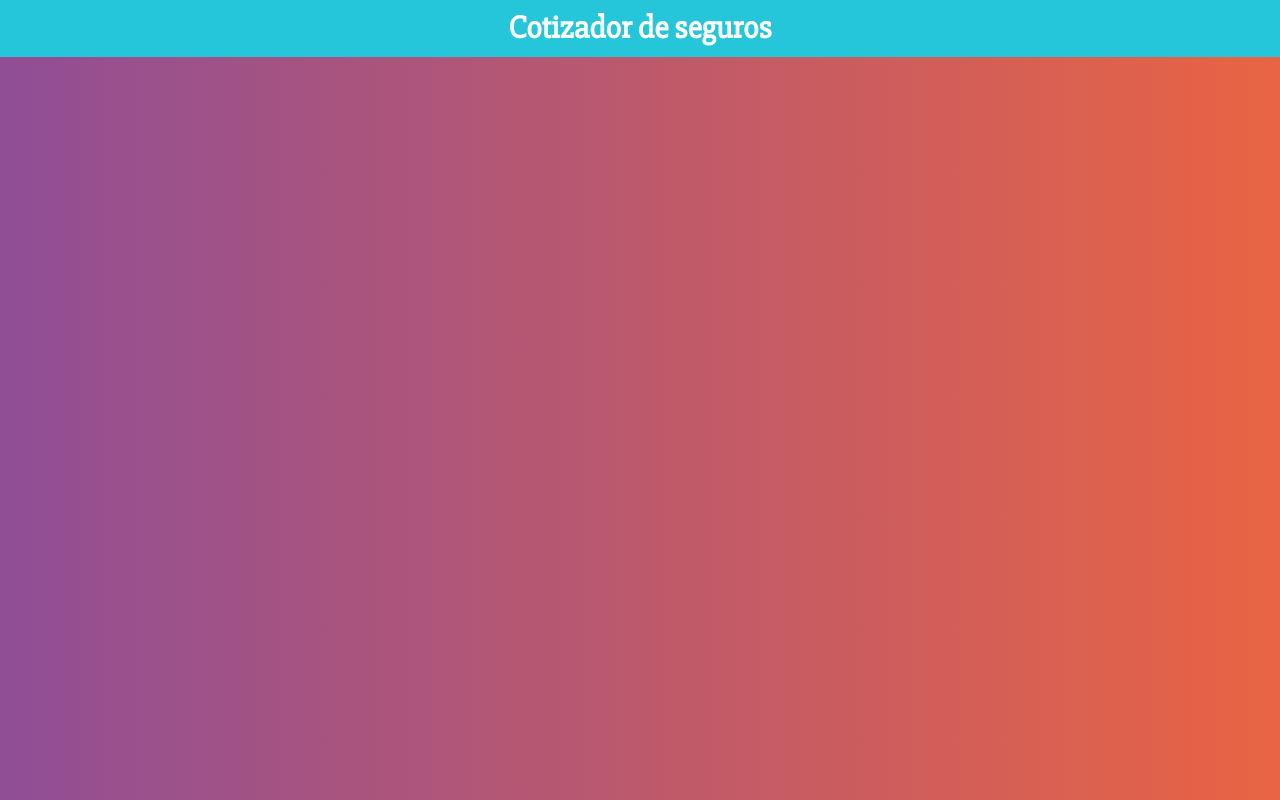
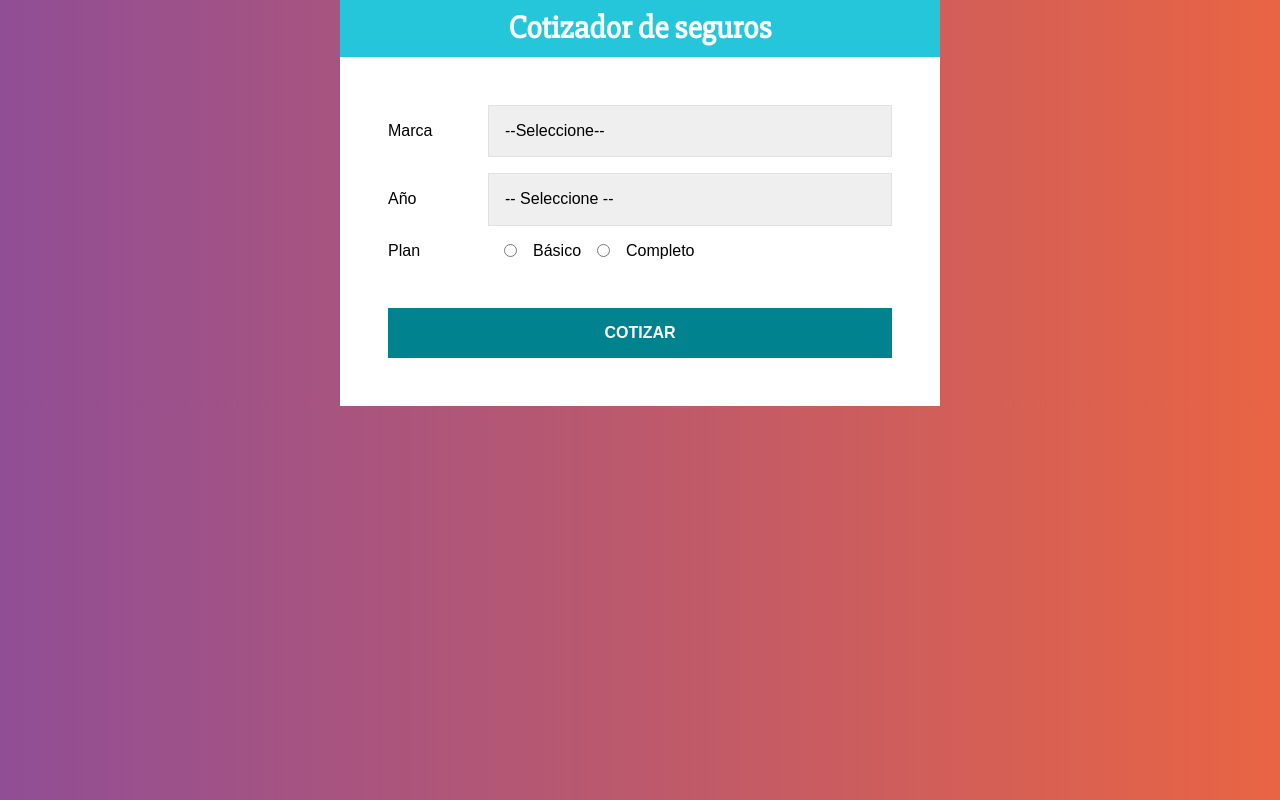
Before and after one commit to AbnirHencazs/CotizadorSeguro, a React (Create React App) app: page / in a window 1280 px wide. Built offline with nearby package versions, Linux system fonts and the light colour scheme.

Commit message:
Styled components en Formulario

```diff
--- a/src/App.js
+++ b/src/App.js
@@ -1,11 +1,27 @@
-import React, { Fragment } from 'react';
-import Header from './Components/Header'
+import React from 'react';
+import Header from './Components/Header';
+import Formulario from './Components/Formulario';
+import styled from '@emotion/styled';
+
+const Contenendor = styled.div`
+  max-width: 600px;
+  margin: 0 auto;
+`;
+
+const ContenedorFormulario = styled.div`
+  background-color: #FFF;
+  padding: 3rem;
+`;
+
 function App() {
   return (
-    <Fragment>
+    <Contenendor>
       <Header
         titulo="Cotizador de seguros"/>
-    </Fragment>
+      <ContenedorFormulario>
+        <Formulario/>
+      </ContenedorFormulario>
+    </Contenendor>
   );
 }
 
--- /dev/null
+++ b/src/Components/Formulario.jsx
@@ -0,0 +1,88 @@
+import React from 'react';
+import styled from '@emotion/styled';
+
+const Campo = styled.div`
+    display: flex;
+    margin-bottom: 1rem;
+    align-items: center;
+`;
+
+const Label = styled.label`
+    flex: 0 0 100px;
+`;
+
+const Select = styled.select`
+    display: block;
+    width: 100%;
+    padding: 1rem;
+    border: 1px solid #e1e1e1;
+    -webkit-appearance: none;
+    -moz-appearance: none;
+`;
+
+const InputRadio = styled.input`
+    margin: 0 1rem;
+`;
+
+const Boton = styled.button`
+    background-color: #00838F;
+    font-size: 16px;
+    width: 100%;
+    padding: 1rem;
+    color: #fff;
+    text-transform: uppercase;
+    font-weight: bold;
+    border: none;
+    transition: background-color .3s ease;
+    margin-top: 2rem;
+    &:hover{
+        cursor: pointer;
+        background-color: #26C6DA;
+    }
+`;
+
+const Formulario = () => {
+    return(
+        <form>
+            <Campo>
+                <Label>Marca</Label>
+                <Select>
+                    <option value="">--Seleccione--</option>
+                    <option value="americano">Americano</option>
+                    <option value="europeo">Europeo</option>
+                    <option value="asiatico">Asiatico</option>
+                </Select>
+            </Campo>
+            <Campo>
+                <Label>Año</Label>
+                <Select name="" id="">
+                    <option value="">-- Seleccione --</option>
+                    <option value="2021">2021</option>
+                    <option value="2020">2020</option>
+                    <option value="2019">2019</option>
+                    <option value="2018">2018</option>
+                    <option value="2017">2017</option>
+                    <option value="2016">2016</option>
+                    <option value="2015">2015</option>
+                    <option value="2014">2014</option>
+                    <option value="2013">2013</option>
+                    <option value="2012">2012</option>
+                </Select>
+            </Campo>
+            <Campo>
+                <Label htmlFor="">Plan</Label>
+                <InputRadio
+                    type="radio"
+                    name="plan"
+                    value="basico"/>Básico
+                <InputRadio
+                    type="radio"
+                    name="plan"
+                    value="completo"/>Completo
+            </Campo>
+            <Boton type="button"> Cotizar </Boton>
+        </form>
+    );
+}
+
+export default Formulario;
```
